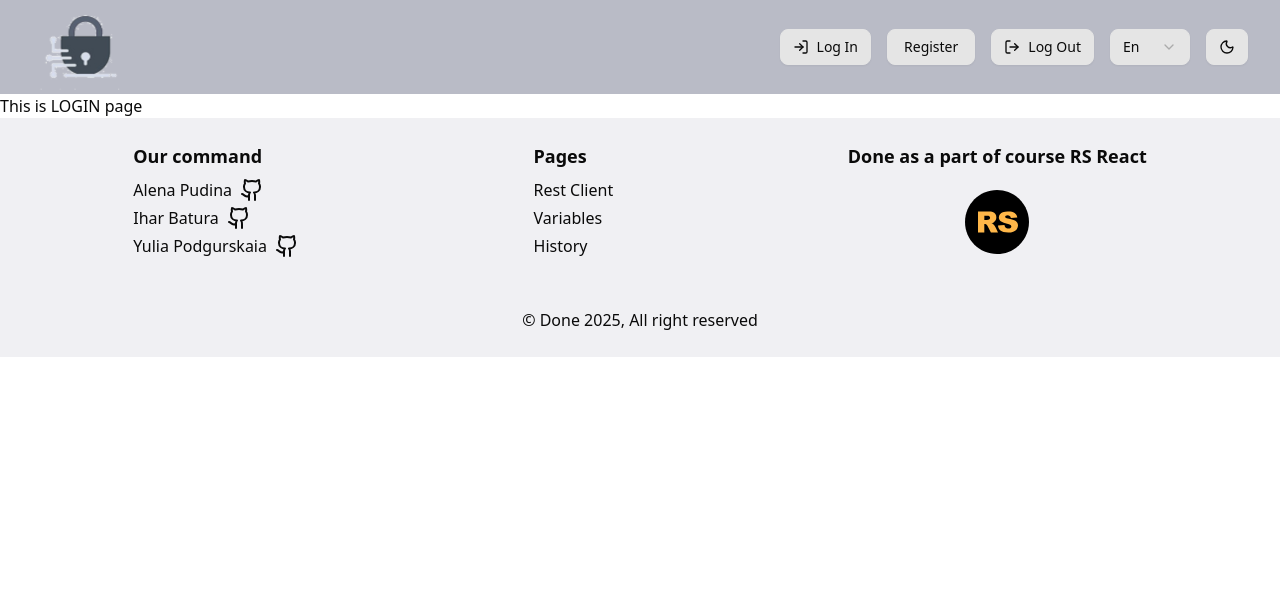
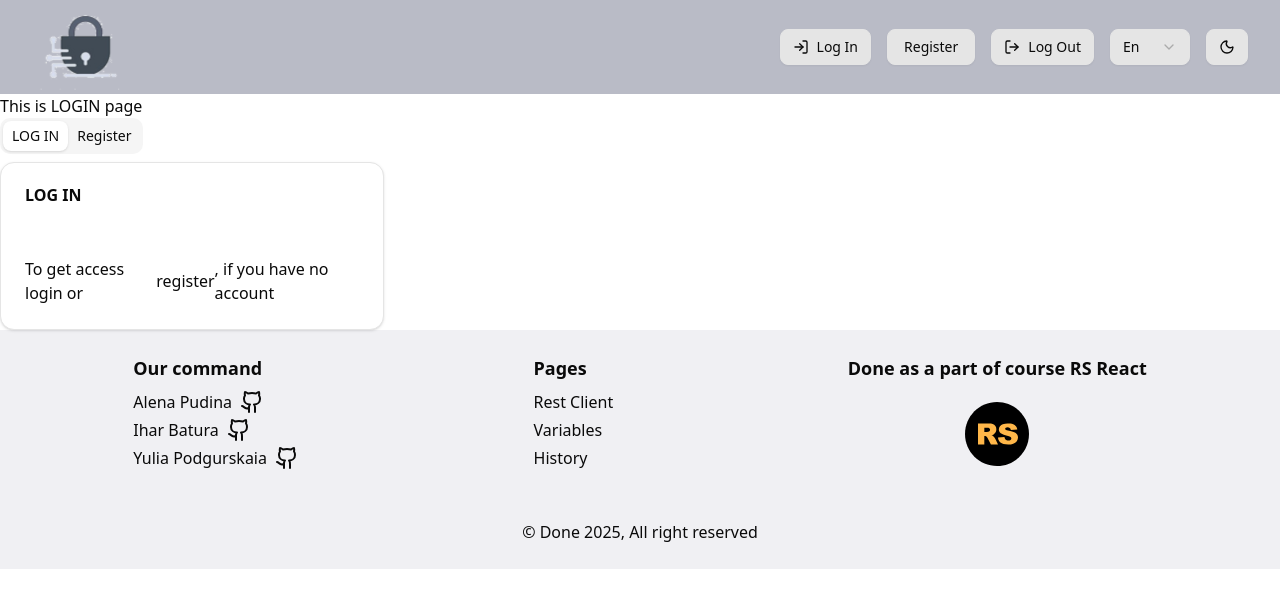
Before and after one commit to morven2018/rest-client-app, a Next.js app: page /en/login in a window 1280 px wide. Shown: the top 608 px of the page. Built offline with nearby package versions, Linux system fonts and the light colour scheme.

Commit message:
feat: add form tabs with navigation

```diff
--- a/package.json
+++ b/package.json
@@ -28,6 +28,7 @@
     "@radix-ui/react-popover": "^1.1.15",
     "@radix-ui/react-select": "^2.2.6",
     "@radix-ui/react-slot": "^1.2.3",
+    "@radix-ui/react-tabs": "^1.1.13",
     "autoprefixer": "^10.4.21",
     "class-variance-authority": "^0.7.1",
     "clsx": "^2.1.1",
--- a/src/app/[locale]/login/page.tsx
+++ b/src/app/[locale]/login/page.tsx
@@ -1,7 +1,10 @@
+import { FormTab } from '@/components/layout/form/tabs';
+
 export default function LogInPage() {
   return (
     <main>
       <div>This is LOGIN page</div>
+      <FormTab searchParams={'login'} />
     </main>
   );
 }
--- a/src/app/[locale]/register/page.tsx
+++ b/src/app/[locale]/register/page.tsx
@@ -1,7 +1,10 @@
+import { FormTab } from '@/components/layout/form/tabs';
+
 export default function RegisterPage() {
   return (
     <main>
       <div>This is Register page</div>
+      <FormTab searchParams={'register'} />
     </main>
   );
 }
--- /dev/null
+++ b/src/components/layout/form/tabs.tsx
@@ -0,0 +1,56 @@
+import { Tabs, TabsContent, TabsList, TabsTrigger } from '@/components/ui/tabs';
+import { Link } from '@/i18n/navigation';
+
+import {
+  Card,
+  CardContent,
+  CardFooter,
+  CardHeader,
+  CardTitle,
+} from '@/components/ui/card';
+
+interface TabsDemoProps {
+  searchParams: string;
+}
+
+export function FormTab({ searchParams }: Readonly<TabsDemoProps>) {
+  return (
+    <div className="flex w-full max-w-sm flex-col gap-6">
+      <Tabs defaultValue={searchParams}>
+        <TabsList>
+          {' '}
+          <Link href="/login">
+            <TabsTrigger value="login">LOG IN</TabsTrigger>
+          </Link>
+          <Link href="/register">
+            <TabsTrigger value="register">Register</TabsTrigger>
+          </Link>
+        </TabsList>
+        <TabsContent value="login">
+          <Card>
+            <CardHeader>
+              <CardTitle>LOG IN</CardTitle>
+            </CardHeader>
+            <CardContent></CardContent>
+            <CardFooter>
+              To get access login or
+              <Link href="/register">register</Link>, if you have no account
+            </CardFooter>
+          </Card>
+        </TabsContent>
+        <TabsContent value="register">
+          <Card>
+            <CardHeader>
+              <CardTitle>Register</CardTitle>
+            </CardHeader>
+            <CardFooter>
+              To get access
+              <Link href="/login">login</Link>
+              or register, if you already have an account
+            </CardFooter>
+          </Card>
+        </TabsContent>
+      </Tabs>
+    </div>
+  );
+}
--- /dev/null
+++ b/src/components/ui/tabs.tsx
@@ -0,0 +1,64 @@
+'use client';
+import * as React from 'react';
+import * as TabsPrimitive from '@radix-ui/react-tabs';
+import { cn } from '@/lib/utils';
+
+function Tabs({
+  className,
+  ...props
+}: React.ComponentProps<typeof TabsPrimitive.Root>) {
+  return (
+    <TabsPrimitive.Root
+      data-slot="tabs"
+      className={cn('flex flex-col gap-2', className)}
+      {...props}
+    />
+  );
+}
+
+function TabsList({
+  className,
+  ...props
+}: React.ComponentProps<typeof TabsPrimitive.List>) {
+  return (
+    <TabsPrimitive.List
+      data-slot="tabs-list"
+      className={cn(
+        'bg-muted text-muted-foreground inline-flex h-9 w-fit items-center justify-center rounded-lg p-[3px]',
+        className
+      )}
+      {...props}
+    />
+  );
+}
+
+function TabsTrigger({
+  className,
+  ...props
+}: React.ComponentProps<typeof TabsPrimitive.Trigger>) {
+  return (
+    <TabsPrimitive.Trigger
+      data-slot="tabs-trigger"
+      className={cn(
+        "data-[state=active]:bg-background dark:data-[state=active]:text-foreground focus-visible:border-ring focus-visible:ring-ring/50 focus-visible:outline-ring dark:data-[state=active]:border-input dark:data-[state=active]:bg-input/30 text-foreground dark:text-muted-foreground inline-flex h-[calc(100%-1px)] flex-1 items-center justify-center gap-1.5 rounded-md border border-transparent px-2 py-1 text-sm font-medium whitespace-nowrap transition-[color,box-shadow] focus-visible:ring-[3px] focus-visible:outline-1 disabled:pointer-events-none disabled:opacity-50 data-[state=active]:shadow-sm [&_svg]:pointer-events-none [&_svg]:shrink-0 [&_svg:not([class*='size-'])]:size-4",
+        className
+      )}
+      {...props}
+    />
+  );
+}
+
+function TabsContent({
+  className,
+  ...props
+}: React.ComponentProps<typeof TabsPrimitive.Content>) {
+  return (
+    <TabsPrimitive.Content
+      data-slot="tabs-content"
+      className={cn('flex-1 outline-none', className)}
+      {...props}
+    />
+  );
+}
+
+export { Tabs, TabsList, TabsTrigger, TabsContent };
```
Also changed, not shown: 1 other file (tests, documents, lock files or other folders).
